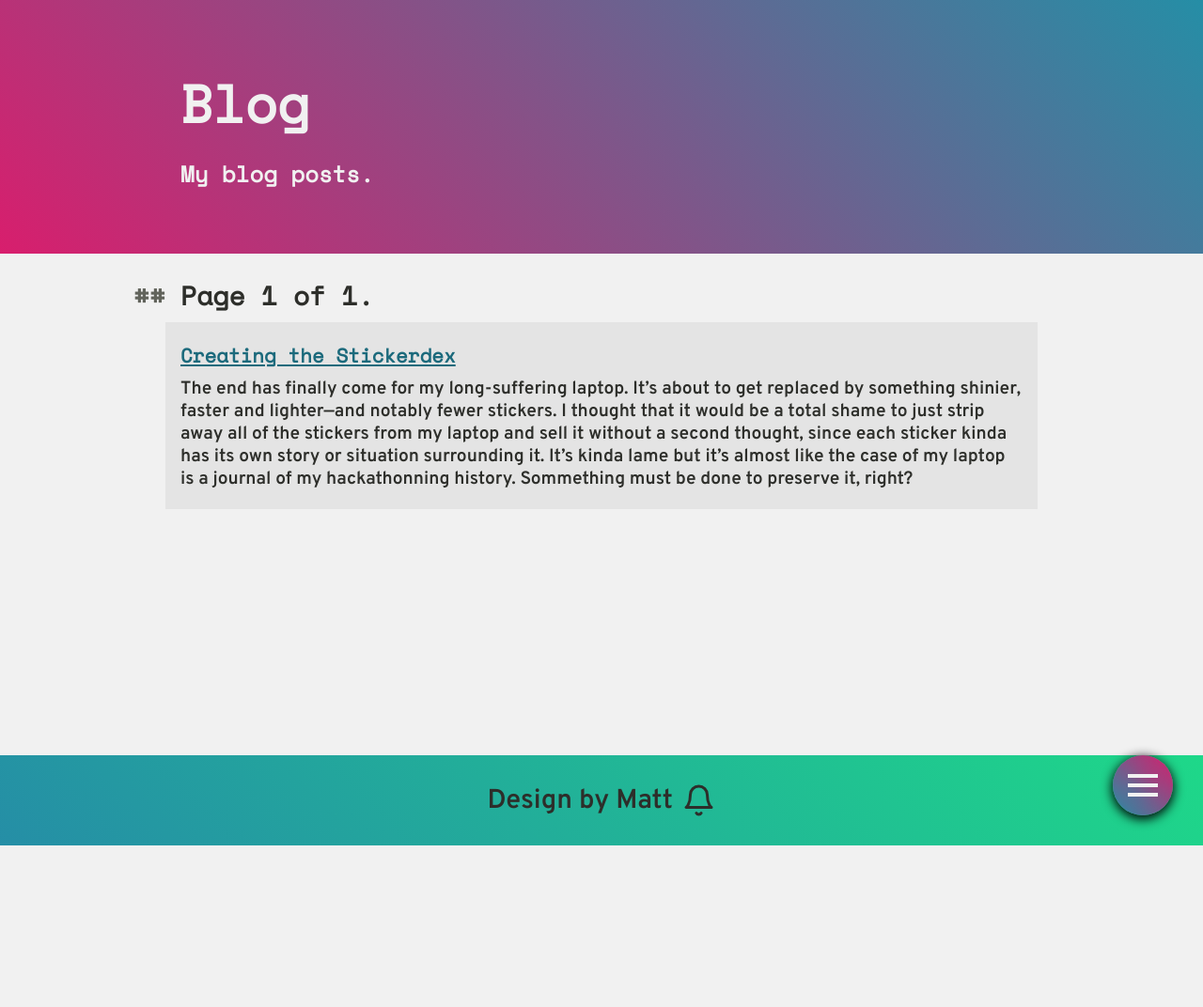
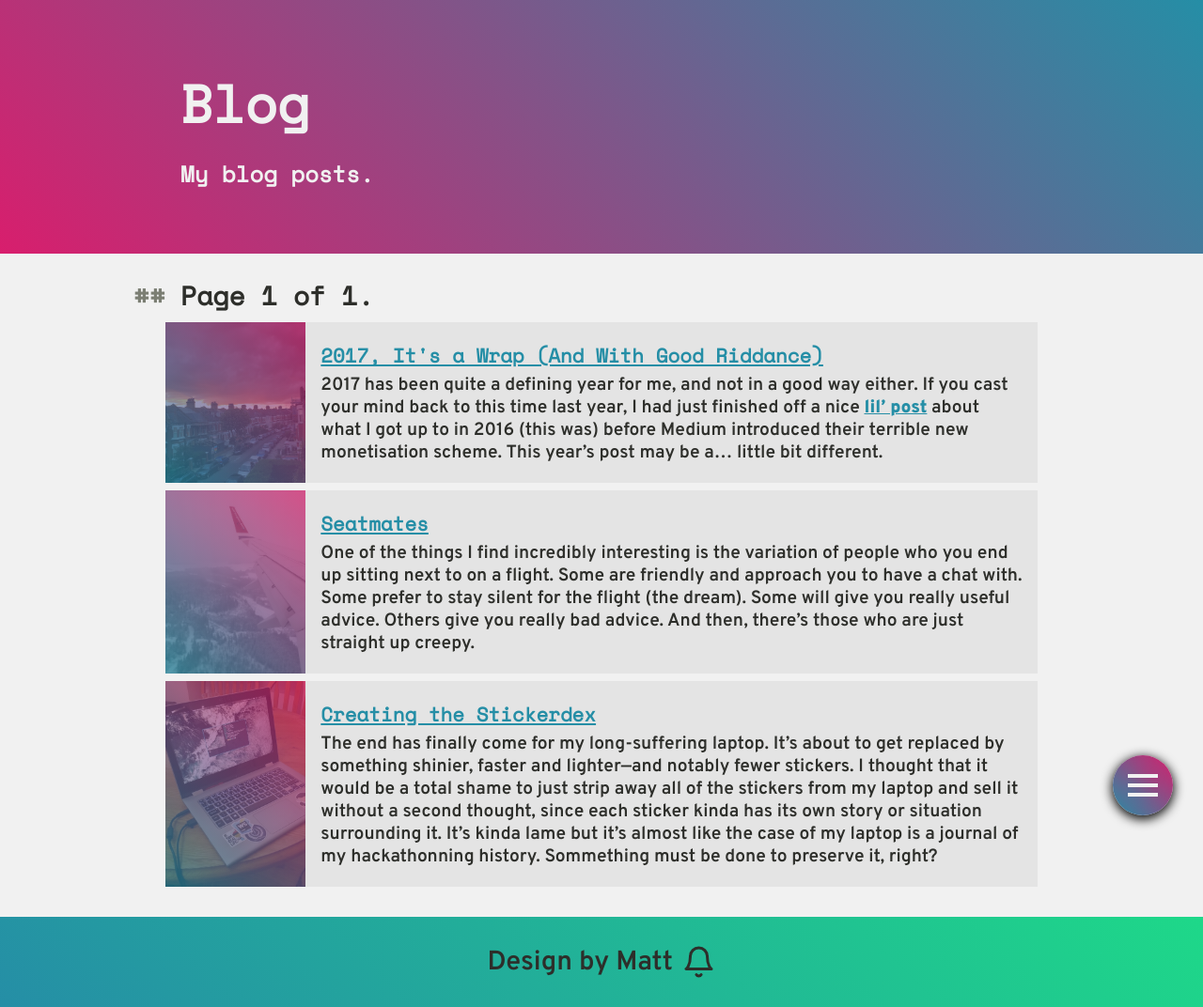
Before and after one commit to maisieccino/mbellgb.github.io, a Jekyll site: the page built from blog/index.html, in a window 1280 px wide. Shown: the whole page at 94% size. Built offline with Jekyll 4.4.1, drawn with Linux system fonts in a browser that asks for light colours; nearby versions of some CDN libraries; the list of posts is cut into pages by our own code; before the commit the page ends 900 px from its top, so only the background shows below that.

Commit message:
Add extra styles

```diff
--- a/_config.yml
+++ b/_config.yml
@@ -23,6 +23,8 @@ baseurl: "" # the subpath of your site, e.g. /blog
 url: "" # the base hostname & protocol for your site, e.g. http://example.com
 twitter_username: jekyllrb
 github_username:  jekyll
+show_drafts: false
+future: false
 
 paginate: 5
 paginate_path: "/blog/page/:num/"
--- a/_config_dev.yml
+++ b/_config_dev.yml
@@ -1,2 +1,4 @@
 livereload: true
 baseurl: ""
+show_drafts: true
+future: true
--- a/_includes/card.html
+++ b/_includes/card.html
@@ -4,5 +4,7 @@
     <h3>{{ p.title }}</h3>
     <p>{{ p.description }}</p>
   </div>
-  <div><a href="{{ p.url | prepend: site.baseurl }}" class="button">Learn More</a></div>
+  {% if p.url %}
+    <div><a href="{{ p.url | prepend: site.baseurl }}" class="button">Learn More</a></div>
+  {% endif %}
 </div>
--- /dev/null
+++ b/_posts/2017-12-14-seatmates.md
@@ -0,0 +1,15 @@
+---
+layout: post
+title:  "Seatmates"
+date:   2017-12-14 12:00:00 +0000
+category: travel
+tags: travel musings
+subtitle: ""
+img: "/assets/img/seatmates.jpg"
+---
+
+One of the things I find incredibly interesting is the variation of people
+who you end up sitting next to on a flight. Some are friendly and approach
+you to have a chat with. Some prefer to stay silent for the flight (the
+dream). Some will give you really useful advice. Others give you really bad
+advice. And then, there's those who are just straight up creepy.
--- /dev/null
+++ b/_posts/2017-12-31-2017-its-a-wrap.md
@@ -0,0 +1,121 @@
+---
+layout: post
+title:  "2017, It's a Wrap (And With Good Riddance)"
+date:   2017-12-31 12:00:00 +0000
+category: website
+tags: tech website jekyll
+subtitle: "It was a pretty awful year for me, but there were some highlights. Lets try to focus on them."
+img: "/assets/img/2017-its-a-wrap/header.jpg"
+---
+
+2017 has been quite a defining year for me, and not in a good way either. If
+you cast your mind back to this time last year, I had just finished off a
+nice [lil' post](https://medium.com/@mbell_gb/eoy2016-832ca999c6ea) about
+what I got up to in 2016 (this was) before Medium introduced their terrible
+new monetisation scheme. This year's post may be a... little bit different.
+
+But first, a few stats about my year.
+
+<aside>
+<div class="cards-4">
+  <div class="card">
+    <div class="card-body">
+      <h3>312 hours</h3>
+      <p>Time hacking at hackathons</p>
+    </div>
+  </div>
+  <div class="card">
+    <div class="card-body">
+      <h3>11710 km</h3>
+      <p>Distance travelled by air</p>
+    </div>
+  </div>
+  <div class="card">
+    <div class="card-body">
+      <h3>1031</h3>
+      <p>GitHub contributions this year</p>
+    </div>
+  </div>
+  <div class="card">
+    <div class="card-body">
+      <h3>2</h3>
+      <p>Burnouts</p>
+    </div>
+  </div>
+</div>
+</aside>
+
+# Travel And Hackathons
+
+## Barcelona, Spain
+
+I got the opportunity to visit the wonderful city of Barcelona to take part
+in HackUPC back in March. It's a very special city; the architecture was
+great, the people were lovely and I came away with far more friends than I
+went in with.
+
+## Toronto, Canada
+
+## Lausanne, Switzerland
+
+## Helsinki, Finland
+
+# Projects, Uni, Work And Burning Out
+
+I had two significant burn outs this year, which were not a lot of fun. The
+first one occured after pulling three all-nighters in a week to complete my
+second year group project, including final testing, documentation and
+integration.
+
+# Reflection On My Goals
+
+During my post last year, I made some pretty extreme goals. Did I make them?
+
+## Explore More Of The World
+
+This didn't really happen. Mainly, work and uni, and financials got in the
+way of this so I didn't really explore anywhere new. I did, however, get to
+revisit places I'd already visited in more detail. So that's nice.
+
+## Improve My Physique
+
+Somewhat. I've been doing more exercise, in particular I've signed up for the
+Parkrun programme and attend my local run on a semi-regular basis. Even the
+small amount I do has significantly improved my asthma, to the point where I
+no longer use an inhaler.
+
+## Drink More Water, Sleep More
+
+Hahahahahahahahahaha. Maybe next year.
+
+## Start Creating Content
+
+This didn't happen at all. This was kinda just because I don't feel like
+anything I create would actually be useful; I feel like any content I put out
+would have already been done, and this especially applies to talks. Why would
+people want to hear about some project I did when others are talking about
+cutting edge Javascript?
+
+## Speak At Something
+
+This didn't happen for the same reason as above. I don't really consider
+myself to have anything special to offer with regards to talks.
+
+## Write In My Bullet Journal Daily
+
+This started strong and petered off by about March/April. As soon as
+deadlines start coming up and my live gets hectic, I start to just focus on
+trying to deal with them rather than plan ahead. Which is definitely not a
+good habit!
+
+# Looking To Next Year
+
+## Goals
+
+## 365 Days
+
+I'm totally going to steal what a friend of mine did this year and do a
+"photo each day" kind of thing. Just out of interest to see how it would turn
+out, to be honest.
+
+## Journalling
--- a/_sass/_card.scss
+++ b/_sass/_card.scss
@@ -133,17 +133,47 @@ $card-padding: 0.5rem;
   padding: 1rem;
   margin: 0.5rem -1rem;
   transition: all 0.25s ease-in-out;
+  display: flex;
+  flex-direction: column;
+
+  .card-img {
+    align-self: stretch;
+    flex: 0 0 8rem;
+    margin: -1rem -1rem 0.5rem -1rem;
+  }
 
   &:hover {
     background-color: darken($color-white, 10);
     box-shadow: 0 3px 3px 0px rgba($color-pink, 0.5);
   }
 
-  h3 {
-    margin: 0.25rem 0;
-    font-size: 1.3rem;
+  .card-body {
+    flex: 4;
+    padding: 0;
+    a {
+      color: $color-blue;
+    }
+    h3 {
+      margin: 0.25rem 0;
+      font-size: 1.3rem;
+    }
+    p {
+      margin: 0.25rem 0;
+    }
   }
-  p {
-    margin: 0.25rem 0;
+
+  @include respond-to(600px) {
+    .card-body {
+      flex: 5;
+    }
+  }
+
+  @include respond-to(500px) {
+    flex-direction: row;
+
+    .card-img {
+      flex: 1;
+      margin: -1rem 1rem -1rem -1rem;
+    }
   }
 }
--- a/_sass/_typography.scss
+++ b/_sass/_typography.scss
@@ -32,7 +32,7 @@ article {
     &::before {
       position: absolute;
       right: calc(100% + 1rem);
-      color: lighten($color-black, 20);
+      color: lighten($color-black, 30);
     }
   }
 
--- a/blog/index.html
+++ b/blog/index.html
@@ -10,8 +10,11 @@ order: 3
 
 {% for post in paginator.posts %}
 <div class="card post">
-    <h3><a href="{{ post.url }}">{{ post.title }}</a></h3>
-    {{ post.excerpt }}
+    <div class="card-img" style="background-image: url({{ post.img }});"></div>
+    <div class="card-body">
+        <h3><a href="{{ post.url }}">{{ post.title }}</a></h3>
+        {{ post.excerpt }}
+    </div>
 </div>
 {% endfor %}
 
```
Also changed, not shown: _posts/2017-07-13-creating-the-stickerdex.md (+1 -2 lines), assets/img/2017-its-a-wrap/header.jpg (added), assets/img/seatmates.jpg (added).
